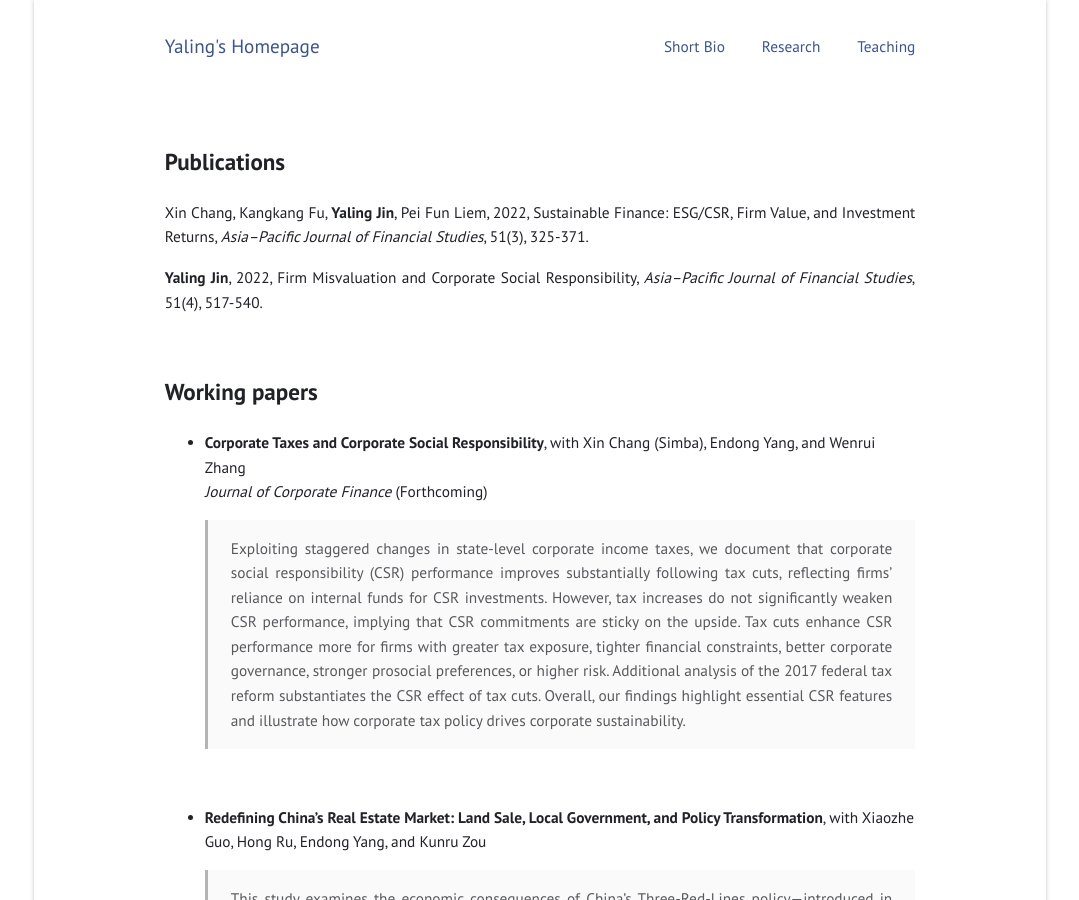
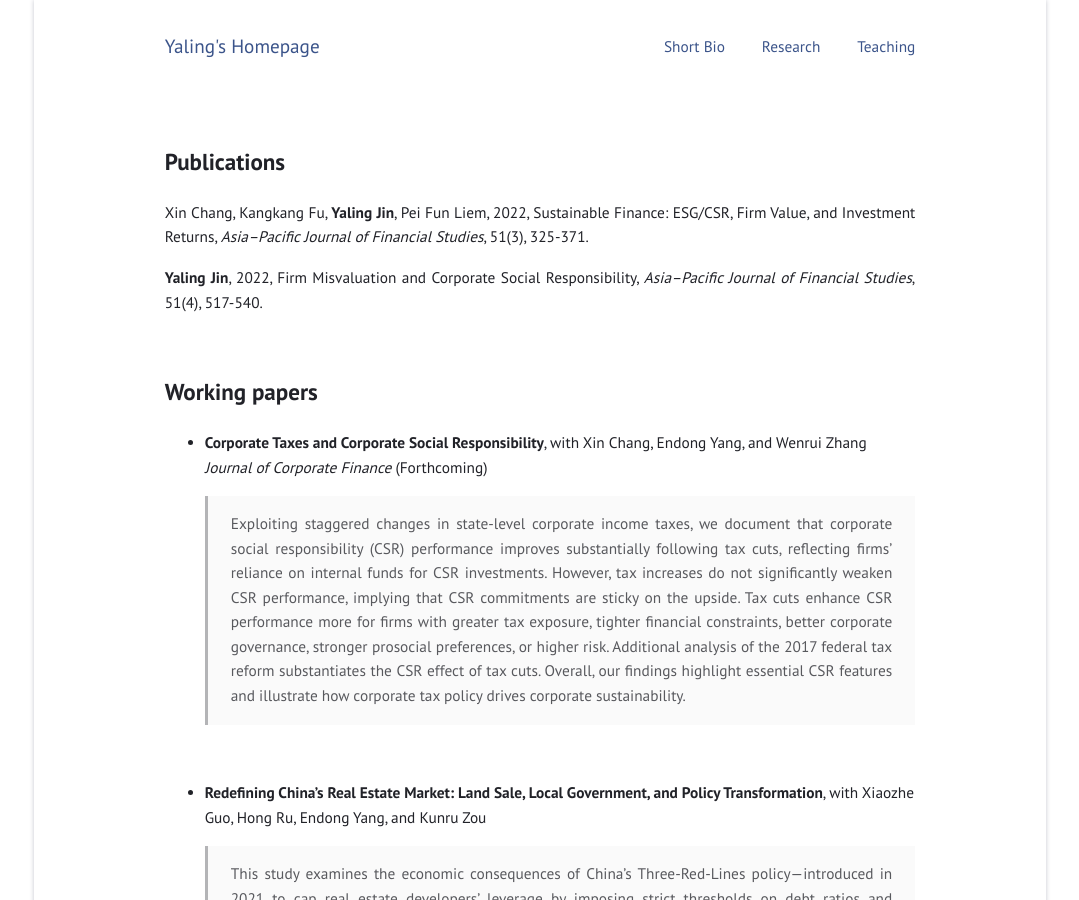
Before and after one commit to jinyaling/jinyaling.github.io, a Jekyll site: the page built from research.md, in a window 1280 px wide and 900 px high. Shown: the whole window, without its empty margins (100-1179 px from the left). Built offline with Jekyll 4.4.1, drawn with Linux system fonts in a browser that asks for light colours.

Commit message:
Update research.md

```diff
--- a/research.md
+++ b/research.md
@@ -13,7 +13,7 @@ Xin Chang, Kangkang Fu, **Yaling Jin**, Pei Fun Liem, 2022, Sustainable Finance:
 &nbsp;
 
 ## Working papers
- - **[Corporate Taxes and Corporate Social Responsibility](https://papers.ssrn.com/sol3/papers.cfm?abstract_id=3694203)**, with Xin Chang (Simba), Endong Yang, and Wenrui Zhang <br>
+ - **[Corporate Taxes and Corporate Social Responsibility](https://papers.ssrn.com/sol3/papers.cfm?abstract_id=3694203)**, with Xin Chang, Endong Yang, and Wenrui Zhang <br>
 *Journal of Corporate Finance* (Forthcoming)
 > Exploiting staggered changes in state-level corporate income taxes, we document that corporate social responsibility (CSR) performance improves substantially following tax cuts, reflecting firms’ reliance on internal funds for CSR investments. However, tax increases do not significantly weaken CSR performance, implying that CSR commitments are sticky on the upside. Tax cuts enhance CSR performance more for firms with greater tax exposure, tighter financial constraints, better corporate governance, stronger prosocial preferences, or higher risk. Additional analysis of the 2017 federal tax reform substantiates the CSR effect of tax cuts. Overall, our findings highlight essential CSR features and illustrate how corporate tax policy drives corporate sustainability.
 
```
